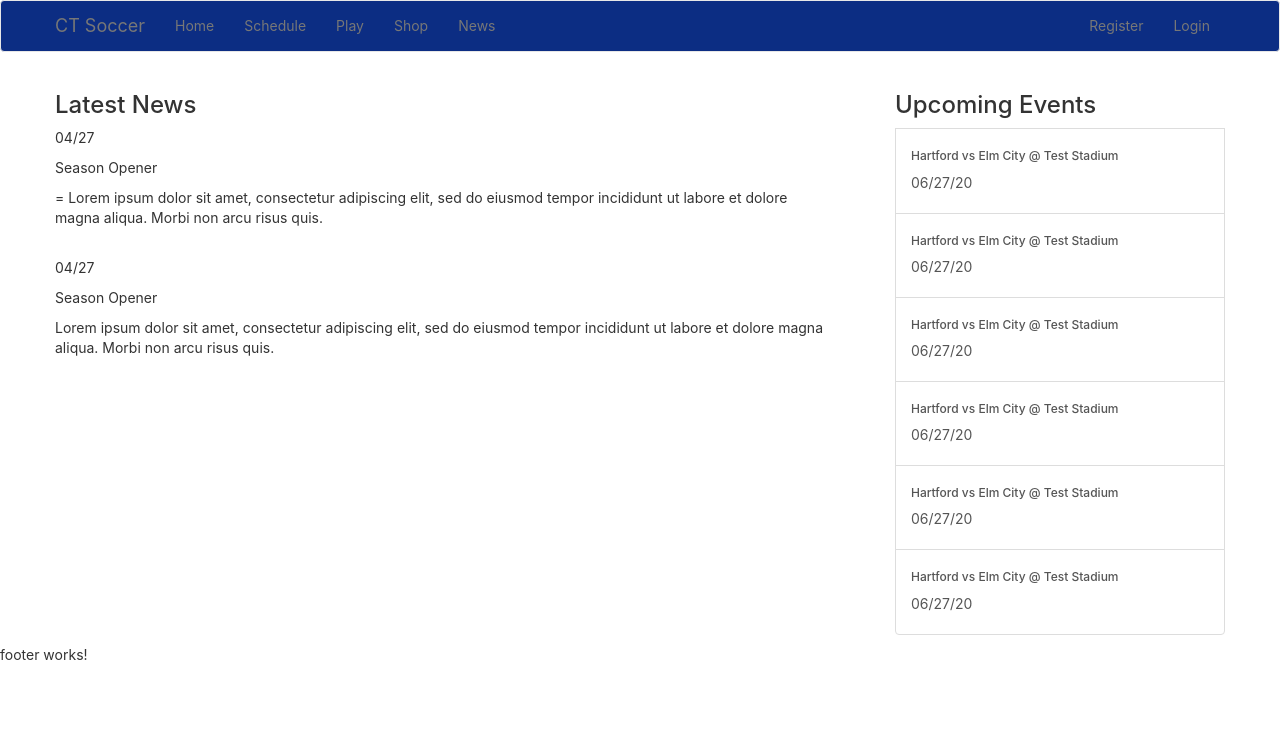
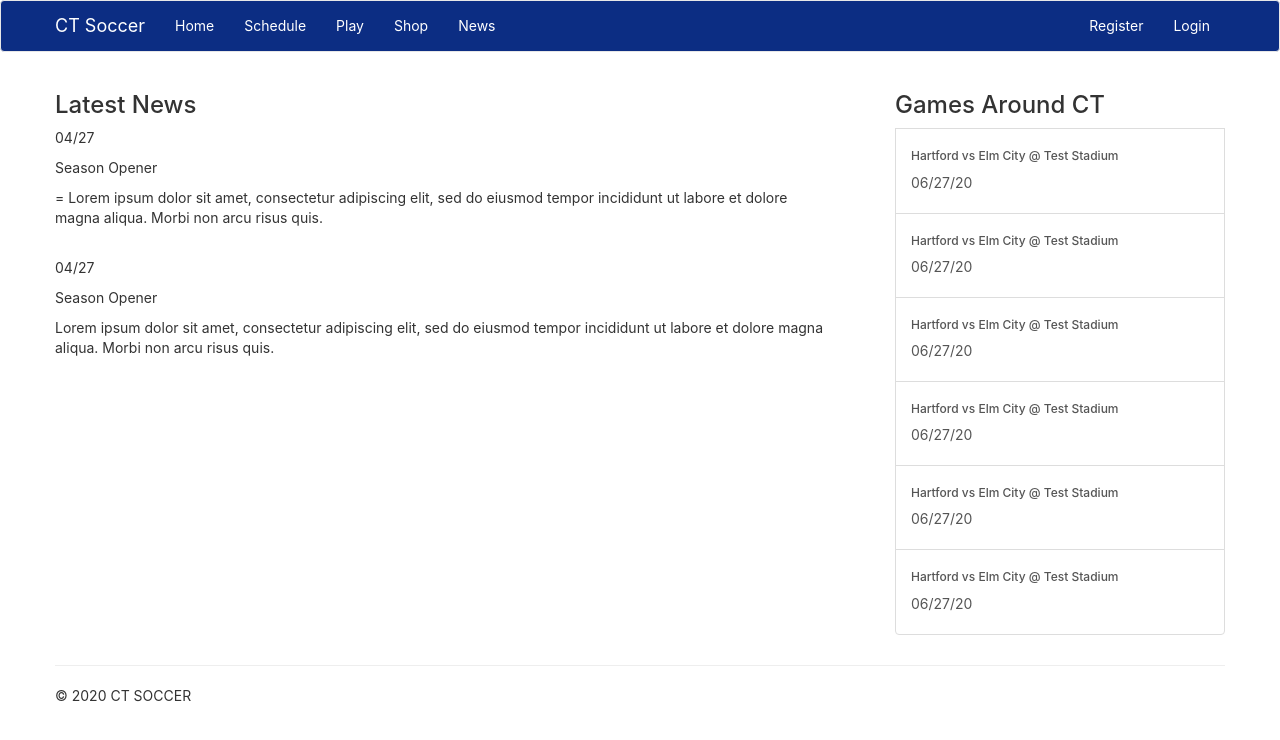
Before and after one commit to TomaszChylinski/ct-soccer, an Angular app in the folder ct-soccer/: page / in a window 1280 px wide. Shown: the top 740 px of the page. Built offline with nearby package versions, Linux system fonts and the light colour scheme.

Commit message:
updated commits

```diff
--- a/ct-soccer/src/app/footer/footer/footer.component.html
+++ b/ct-soccer/src/app/footer/footer/footer.component.html
@@ -1,6 +1,6 @@
 <div class="container">
   <div class="row">
     <hr />
-    © 2020 CT SOCCER
+    © 2020 CT SOCCER ---
   </div>
 </div>
--- a/ct-soccer/src/app/navigation/navigation.component.css
+++ b/ct-soccer/src/app/navigation/navigation.component.css
@@ -1,8 +1,12 @@
+.navbar {
+  background-color: #0c2d83;
+}
 
-.navbar{
-    background-color: #0c2D83;
-};
-
-.nav.navbar-nav li a {
-    color: white;
+.navbar-brand {
+  float: left;
+  height: 50px;
+  padding: 15px 15px;
+  font-size: 18px;
+  line-height: 20px;
+  color: white;
 }
--- a/ct-soccer/src/app/schedule/schedule.component.html
+++ b/ct-soccer/src/app/schedule/schedule.component.html
@@ -1,5 +1,5 @@
 <ul>
-  <h3>Upcoming Events</h3>
+  <h3>Games Around CT</h3>
   <a
     href="#"
     class="list-group-item clearfix"
--- a/ct-soccer/src/app/shared/footer/footer.component.html
+++ b/ct-soccer/src/app/shared/footer/footer.component.html
@@ -1 +1,6 @@
-<p>footer works!</p>
+<div class="container">
+    <div class="row">
+      <hr />
+      © 2020 CT SOCCER
+    </div>
+  </div>
--- a/ct-soccer/src/styles.css
+++ b/ct-soccer/src/styles.css
@@ -1 +1,13 @@
 /* You can add global styles to this file, and also import other style files */
+.navbar-default .navbar-nav  li  a{
+    color: 	#FFFFFF;
+};
+.navbar-default .navbar-nav  li  a :hover{
+    color: 	#FFFFFF;
+    text-decoration: underline;
+    background-color: rgba(0,0,0,.08);
+};
+
+.navbar-brand {
+    color: 	#FFFFFF;
+}
```
Also changed, not shown: ct-soccer/src/app/footer/footer/footer.component.ts (deleted, +0 -15 lines), ct-soccer/src/app/footer/footer/footer.component.css (deleted), 1 other file (tests, documents, lock files or other folders).
